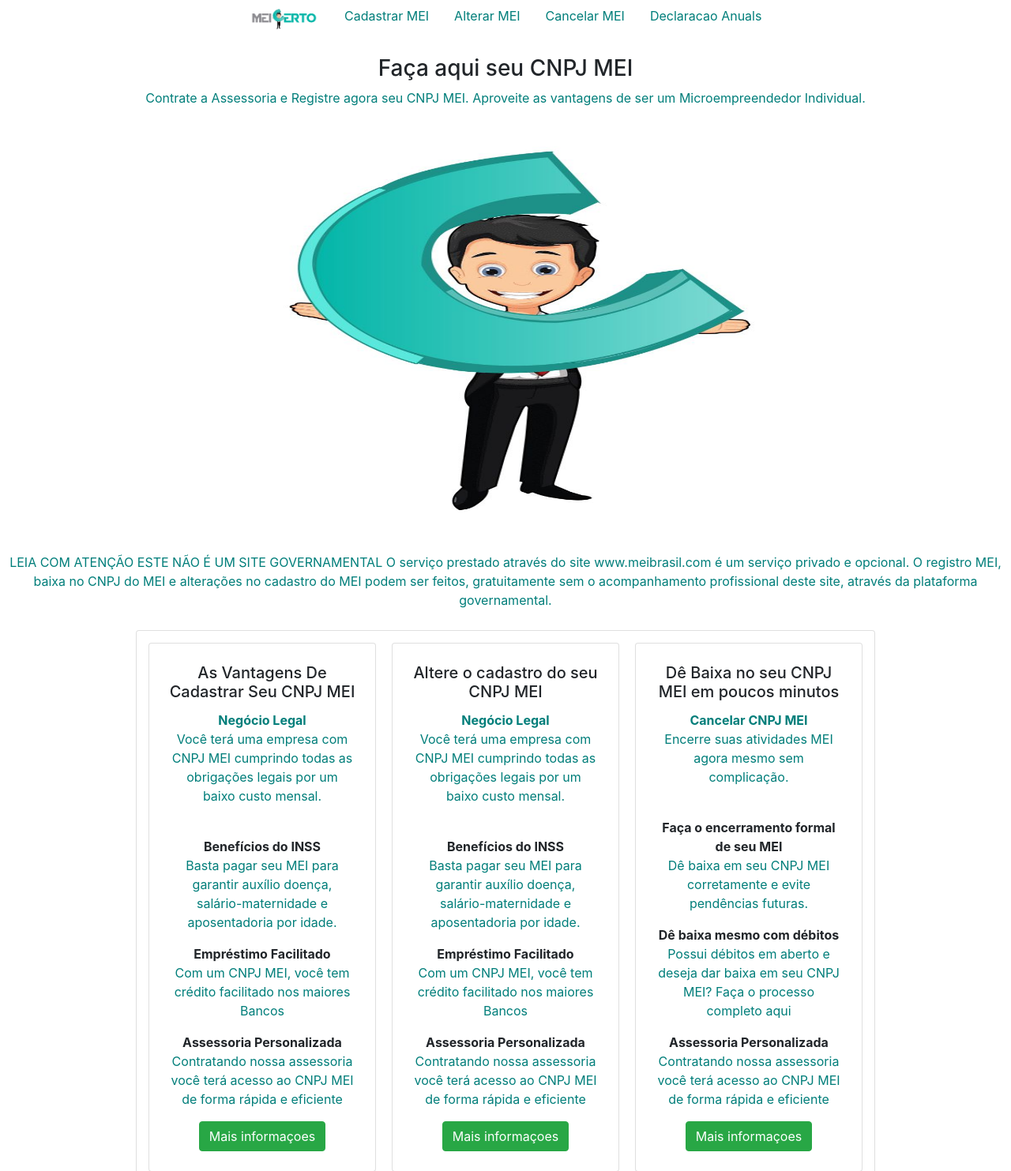
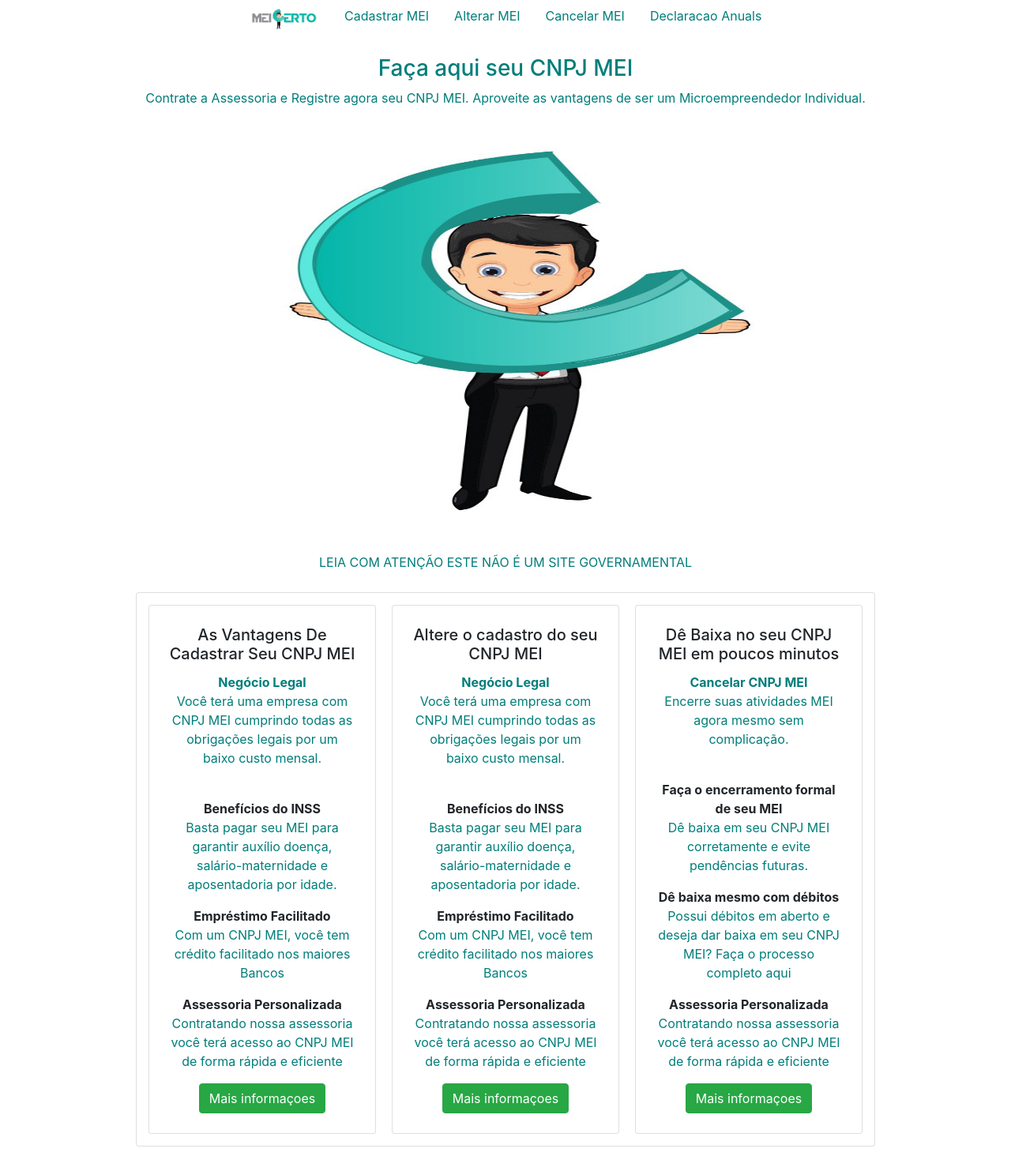
Before and after one commit to santosgv/poc.siglepage, a Django app: page / in a window 1280 px wide. Shown: the top 1483 px of the page at 79% size. Run offline with Django 4.2, Linux system fonts and the light colour scheme; tables that the repository leaves empty hold one stand-in row (values such as "Sample post"); some libraries are stand-ins or nearby versions.

Commit message:
ajustado

```diff
--- a/plataforma/templates/home.html
+++ b/plataforma/templates/home.html
@@ -5,7 +5,9 @@ Pagina Principal
 <main>
   <div class="img-principal text-center">
     <div class="container-fluid principal">
+      <div class="textoh3">
       <h3>Faça aqui seu CNPJ MEI</h3>
+    </div>
       <p>
         Contrate a Assessoria e Registre agora seu CNPJ MEI. Aproveite as
         vantagens de ser um Microempreendedor Individual.
@@ -21,11 +23,7 @@ Pagina Principal
     <br />
     <div class="text-center">
       <p>
-        LEIA COM ATENÇÃO ESTE NÃO É UM SITE GOVERNAMENTAL O serviço prestado
-        através do site www.meibrasil.com é um serviço privado e opcional. O
-        registro MEI, baixa no CNPJ do MEI e alterações no cadastro do MEI podem
-        ser feitos, gratuitamente sem o acompanhamento profissional deste site,
-        através da plataforma governamental.
+        LEIA COM ATENÇÃO ESTE NÃO É UM SITE GOVERNAMENTAL
       </p>
     </div>
     <section id="menu-itens">
--- a/templates/static/plataforma/home.css
+++ b/templates/static/plataforma/home.css
@@ -22,8 +22,8 @@ div .card{
   }
 
 
-h3{
-    color: var(--VERDE);
+.textoh3{
+    color: #007e7a;
 }
 
 p {
```
